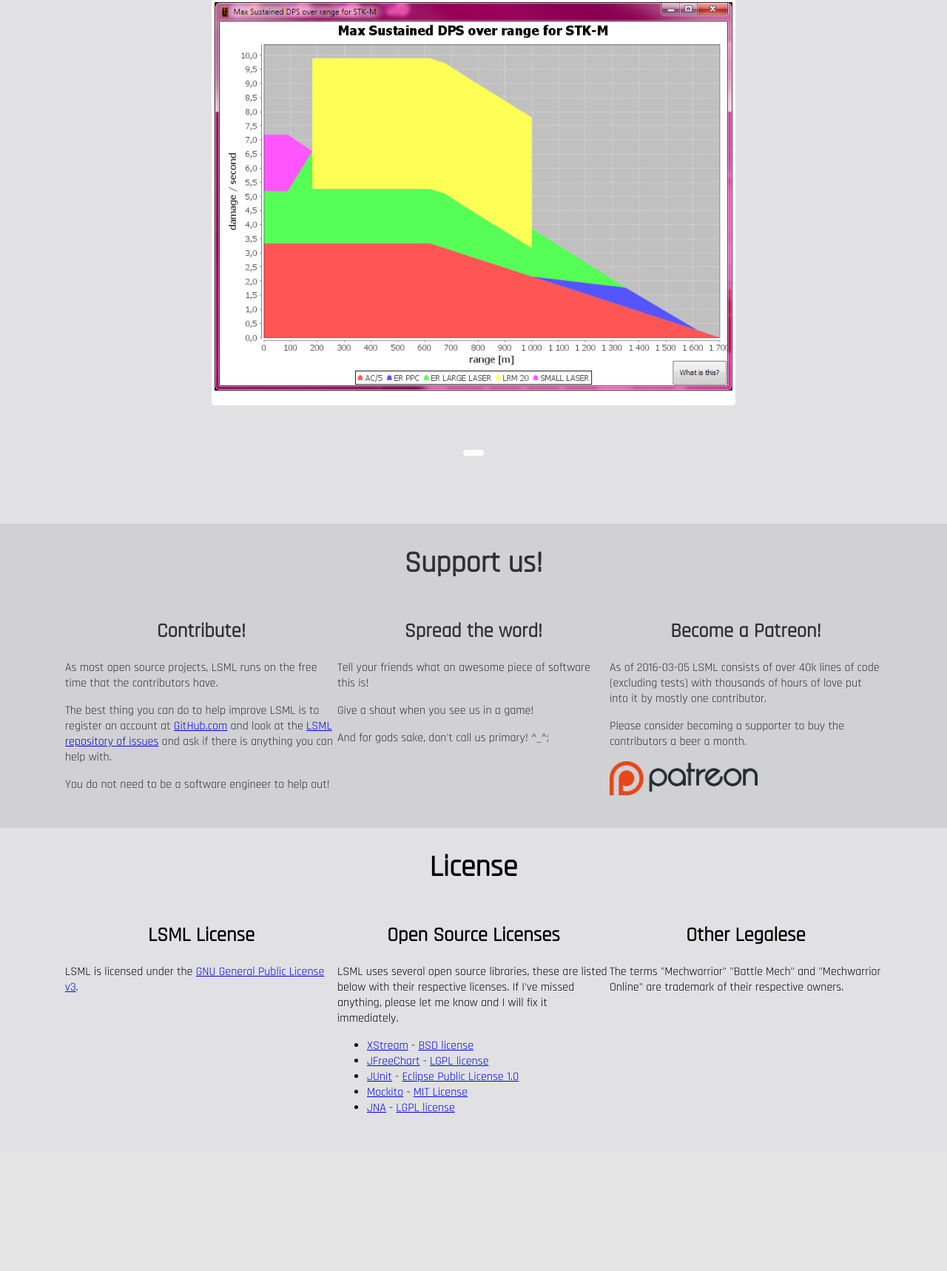
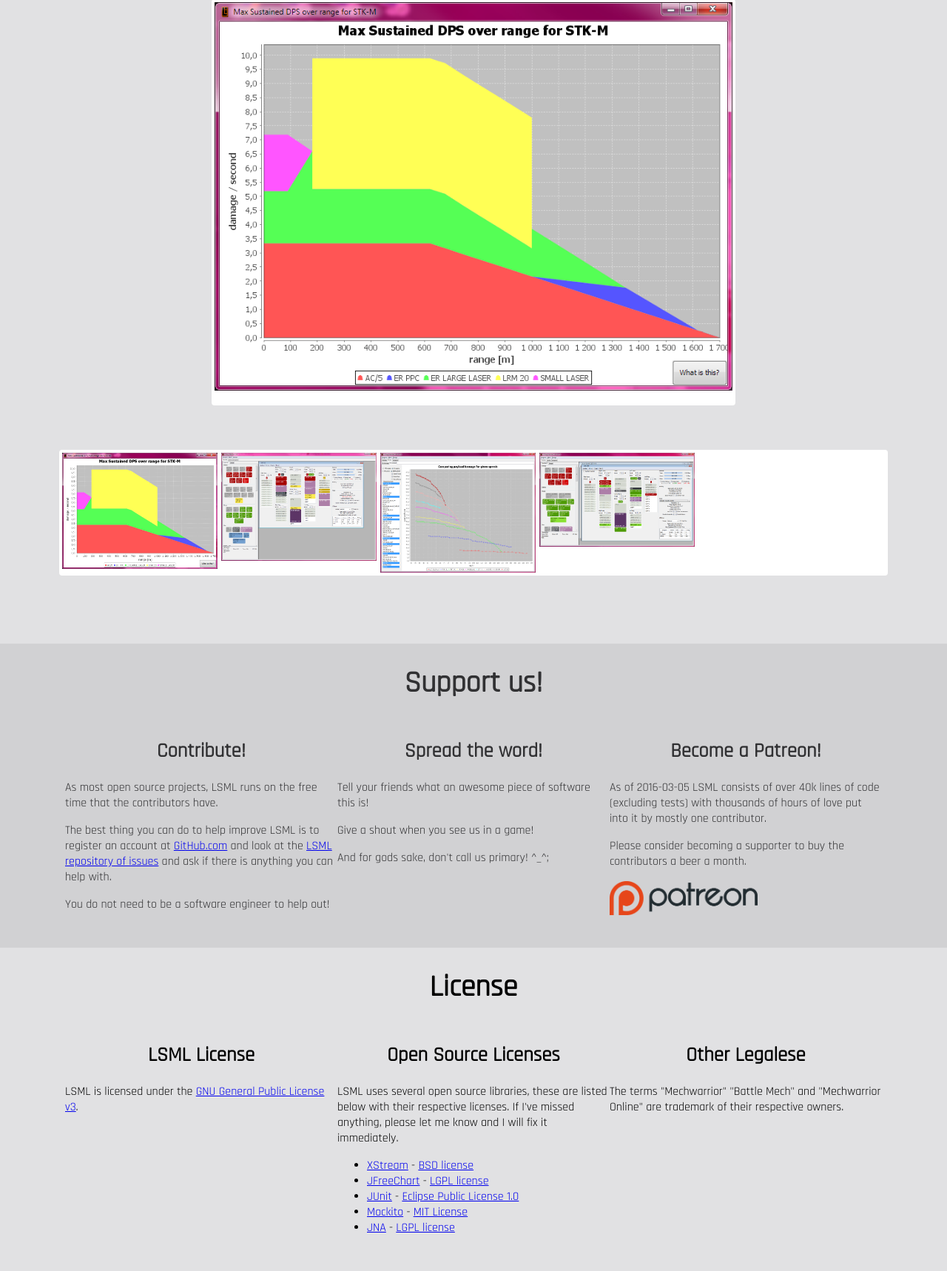
Before and after one commit to lisongmechlab/lsml, a PHP site: page / in a window 1280 px wide. Shown: the part 1445-3163 px from the top of the page at 74% size. Before the commit the page ends 2949 px from the top, so only its background shows below. Run offline with PHP 8.4, Linux system fonts and the light colour scheme; some libraries are stand-ins or nearby versions.

Commit message:
Fixing image slider.

```diff
--- a/index.html
+++ b/index.html
@@ -93,7 +93,6 @@
     </div>
 	<div class="block">
         <h1 id="screenshots">What does it look like?</h1>
-        <div class="content center-content">
             <section class="slider">
                 <div id="slider" class="flexslider">
                   <ul class="slides">
@@ -112,7 +111,6 @@
                   </ul>
                 </div>
             </section>
-        </div>
     </div>
     <div class="block">
 		<h1 id="donate">Support us!</h1>
--- a/theme.css
+++ b/theme.css
@@ -165,22 +165,13 @@ div .nav {
 }
 
 .content div{
-    flex: 1;
-}
-
-.center-content{
-    align-items: center;
-    flex-direction: column;
+    flex: 1; /* Makes content columns equisized */
 }
 
 #slider{
-    flex:1;
-    width: 700px;
-}
-.slider{
-    display: flex;
-    flex-direction: column;
-    align-items: center;
+    max-width: 700px;
+    margin-left: auto;
+    margin-right: auto;
 }
 
 /*****************************************************/
```
